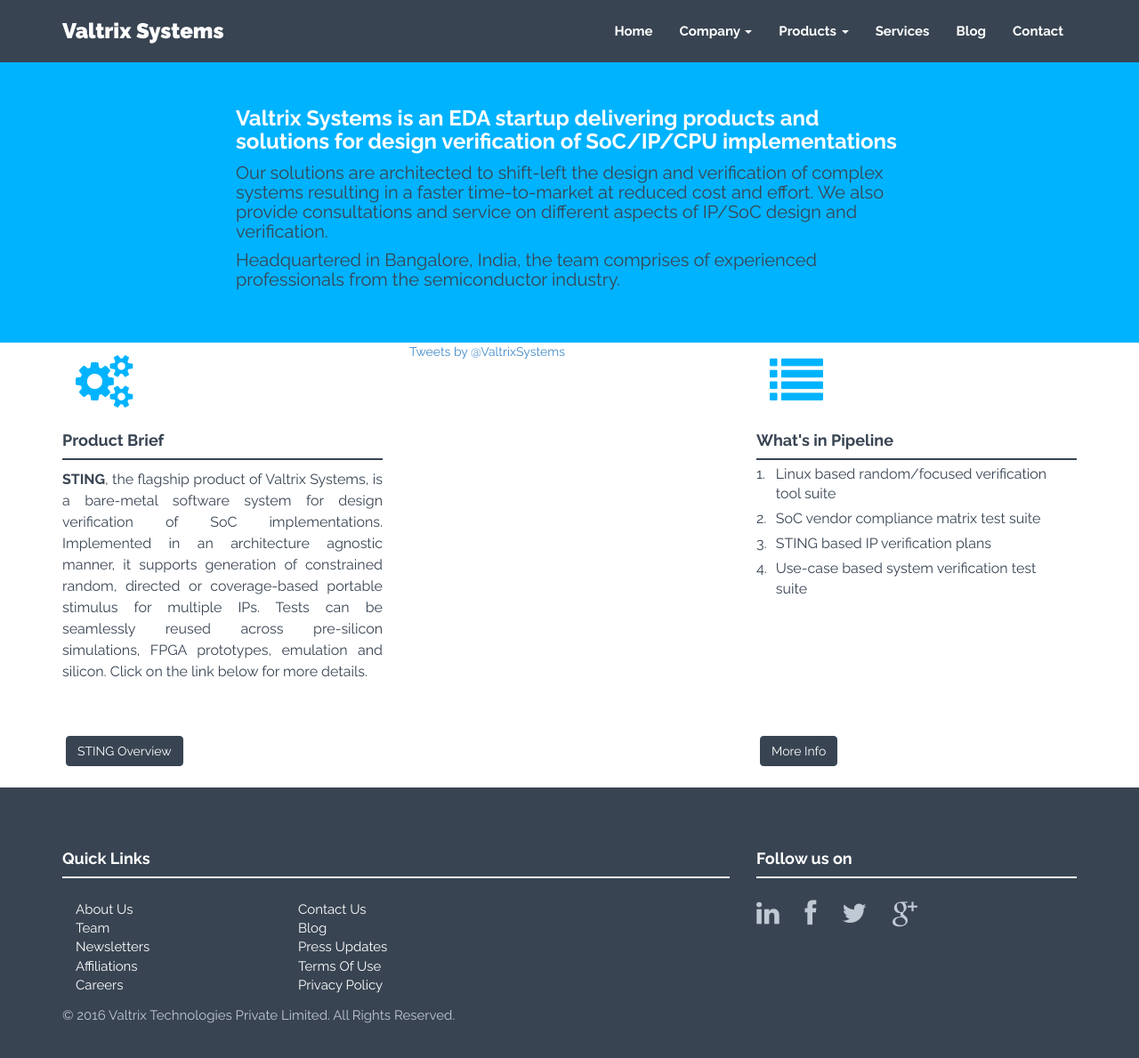
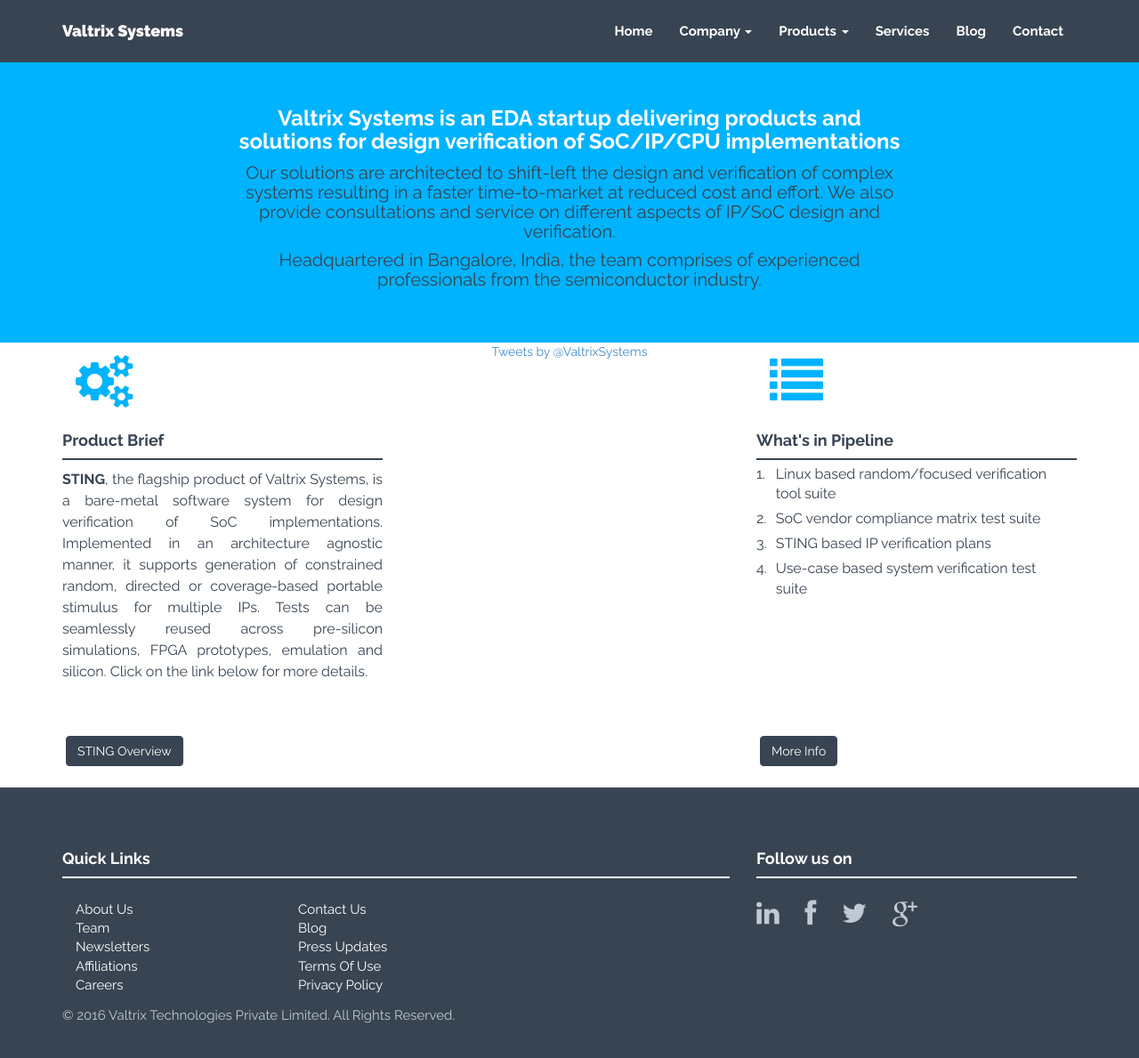
Before and after one commit to valtrix/valtrix.github.io, a Jekyll site: the page built from index.html, in a window 1280 px wide and 1225 px high. Shown: the top 1189 px of the window at 89% size. Built offline with Jekyll 4.4.1, drawn with Linux system fonts in a browser that asks for light colours; nearby versions of some CDN libraries; comment, search, counter and statistics services are not loaded.

Commit message:
Updating bootstrap links

```diff
--- a/_includes/head.html
+++ b/_includes/head.html
@@ -11,7 +11,9 @@
     <title>{% if page.blogtitle %}{{ page.blogtitle }} - {% endif %}{% if page.title %}{{ page.title }}{% else %}{{ site.title }} - {{ site.punchline}}{% endif %}</title>
 
     <!-- Bootstrap core CSS -->
-    <link href="{{ "/assets/css/bootstrap.css" | prepend: site.baseurl }}" rel="stylesheet">
+    <!-- <link href="{{ "/assets/css/bootstrap.css" | prepend: site.baseurl }}" rel="stylesheet"> -->
+    <link rel="stylesheet" href="https://maxcdn.bootstrapcdn.com/bootstrap/3.2.0/css/bootstrap.min.css">
+
 
     <!-- Custom styles for this template -->
     <link href="{{ "/assets/css/style.css" | prepend: site.baseurl }}" rel="stylesheet">
--- a/_includes/js.html
+++ b/_includes/js.html
@@ -1,5 +1,6 @@
 <script src="https://ajax.googleapis.com/ajax/libs/jquery/1.11.0/jquery.min.js"></script>
-<script src="{{ "/assets/js/bootstrap.min.js" | prepend: site.baseurl }}"></script>
+<script src="https://maxcdn.bootstrapcdn.com/bootstrap/3.2.0/js/bootstrap.min.js"></script>
+<!-- <script src="{{ "/assets/js/bootstrap.min.js" | prepend: site.baseurl }}"></script> -->
 <script src="{{ "/assets/js/retina-1.1.0.js" | prepend: site.baseurl }}"></script>
 <script src="{{ "/assets/js/jquery.hoverdir.js" | prepend: site.baseurl }}"></script>
 <script src="{{ "/assets/js/jquery.hoverex.min.js" | prepend: site.baseurl }}"></script>
```
